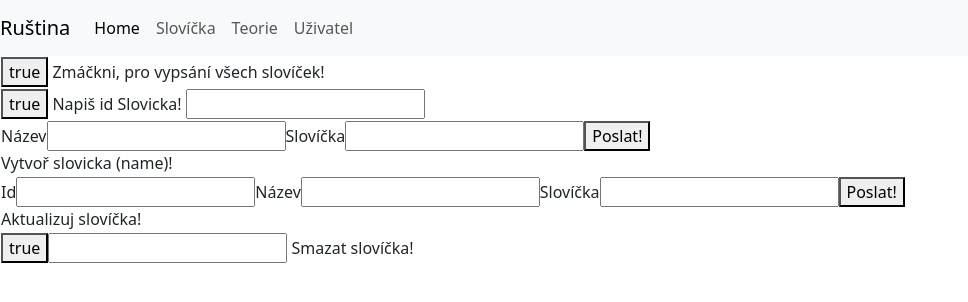
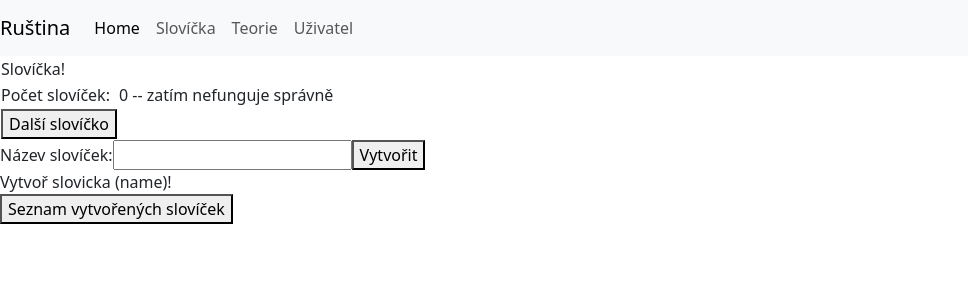
Before and after one commit to MiroMEE/seminarniPrace_frontend, an Angular app: page /slovicka in a window 1280 px wide. Shown: the top 302 px of the page, without its empty margins (0-968 px from the left). Built offline with nearby package versions, Linux system fonts and the light colour scheme.

Commit message:
ruština slovnicek ukladani-aktualizovani-mazani-zobrazovani 1

```diff
--- a/src/app/components/slovicka/slovicka.component.html
+++ b/src/app/components/slovicka/slovicka.component.html
@@ -1,48 +1,52 @@
 <table>
     <tr>
-        <td>
-            <button [disabled]="dBvsechnaSlovicka" (click)="button_vsechnaSlovicka()">{{!dBvsechnaSlovicka}}</button>
-            {{_vsechnaSlovicka}}
-        </td>
+        <td>Slovíčka!</td>
+        <td *ngIf="!vytvoreniXaktualizovani">id:{{_id}}</td>
     </tr>
     <tr>
-        <td>
-            <button [disabled]="dBvypisSlovicka" (click)="button_vypisSlovicek()">{{!dBvypisSlovicka}}</button>
-            {{_vypisSlovicka}}
-            <input #inVypisSlovicka>
-        </td>
+        <td>Počet slovíček:</td>
+        <td>{{buttonDalsiSlovicko}} -- zatím nefunguje správně</td>
     </tr>
+    <tr *ngFor="let slovicko of slovicka_json; index as i">
+        <td>[{{slovicko.first}}] to [{{slovicko.second}}]</td>
+        <button *ngIf="!slovicko_input" (click)="slovicko_input_arr = i;slovicko_input = !slovicko_input">Aktualizovat</button>
+    </tr>
+    <div *ngIf="slovicko_input">
+        <td><input #_first [value]="slovicka_json[slovicko_input_arr].first"></td>
+        <td><input #_second [value]="slovicka_json[slovicko_input_arr].second"></td>
+        <button (click)="slovicko_input = !slovicko_input; slovicka_json[slovicko_input_arr] = {first:_first.value,second:_second.value};">Save</button>
+        <button (click)="slovicko_input = !slovicko_input; slovicka_json.splice(slovicko_input_arr,1)">Remove</button>
+    </div>
     <tr>
         <td>
-            <form [formGroup]="vytvareniSlovicka" (ngSubmit)="button_vytvorSlovicka()">
-                <label>Název</label>
-                <input type="text" name="name" formControlName="name">
-                <label>Slovíčka</label>
-                <input type="text" name="Slovicka_json" formControlName="Slovicka_json">
-                <button type="submit">Poslat!</button>
-            </form>
-            {{_vytvorSlovicko}}
-        </td>
-    </tr>
-    <tr>
-        <td>
-            <form [formGroup]="aktualizovatSlovicka" (ngSubmit)="button_updateSlovicka()">
-                <label>Id</label>
-                <input type="text" name="id" formControlName="id">
-                <label>Název</label>
-                <input type="text" name="name" formControlName="name">
-                <label>Slovíčka</label>
-                <input type="text" name="Slovicka_json" formControlName="Slovicka_json">
-                <button type="submit">Poslat!</button>
-            </form>
-            {{_aktualizovatSlovicka}}
-        </td>
-    </tr>
-    <tr>
-        <td>
-            <button [disabled]="dBsmazatSlovicka" (click)="button_smazatSlovicka()">{{!dBsmazatSlovicka}}</button>
-            <input #inSmazatSlovicka>
-            {{_smazatSlovicka}}
+            <button (click)="slovicko_input_arr = slovicka_json.length; slovickoAdd(); slovicko_input = !slovicko_input">Další slovíčko</button>
         </td>
     </tr>
 </table>
+<!-- Send -->
+<div *ngIf="vytvoreniXaktualizovani">
+    <form [formGroup]="vytvareniSlovicka" (ngSubmit)="button_vytvorSlovicka()">
+        <label>Název slovíček:</label>
+        <input type="text" name="name" formControlName="name">
+        <button type="submit">Vytvořit</button>
+    </form>
+    {{_vytvorSlovicko}}
+</div>
+<div *ngIf="!vytvoreniXaktualizovani">
+    <button (click)="vytvoreniXaktualizovani = !vytvoreniXaktualizovani; buttonDalsiSlovicko = 0">Zrušit aktualizovani</button>
+    <form [formGroup]="aktualizovatSlovicka" (ngSubmit)="button_updateSlovicka()">
+        <label>Aktualizovat název</label>
+        <input type="text" name="name" formControlName="name">
+        <button type="submit">Aktualizovat</button>
+    </form>
+    {{_aktualizovatSlovicka}}
+</div>
+
+<button (click)="button_vsechnaSlovicka()">Seznam vytvořených slovíček</button>
+<table *ngIf="vytvoreniXaktualizovani">
+    <tr *ngFor="let slovicko of _vsechnaSlovicka">
+        <td>{{slovicko.name}}</td>
+        <button (click)="vytvor_aktulizuj(slovicko._id)">Aktualizovat</button>
+        <button (click)="button_smazatSlovicka(slovicko._id)">Smazat!</button>
+    </tr>
+</table>
--- a/src/app/components/slovicka/slovicka.component.ts
+++ b/src/app/components/slovicka/slovicka.component.ts
@@ -14,63 +14,82 @@ export class SlovickaComponent {
   //input
   @ViewChild('inVypisSlovicka') public inVypisSlovicka!: ElementRef;
   @ViewChild('inSmazatSlovicka') public inSmazatSlovicka!: ElementRef;
+  @ViewChild('_first') public _first!: ElementRef;
+  @ViewChild('_second') public _second!: ElementRef;
 
   //vypis - string
   public _vytvorSlovicko:string = "Vytvoř slovicka (name)!";
-  public _vsechnaSlovicka:string = "Zmáčkni, pro vypsání všech slovíček!";
   public _vypisSlovicka:string = "Napiš id Slovicka!";
   public _aktualizovatSlovicka:string = "Aktualizuj slovíčka!";
   public _smazatSlovicka:string = "Smazat slovíčka!";
 
   // disabled button
-  public dBvsechnaSlovicka:boolean = true;
   public dBvypisSlovicka:boolean = true;
   public dBsmazatSlovicka:boolean = true;
 
+  //proVytvoreniJSONU
+  public slovicko_input_arr:number = 0;
+  public slovicko_input:boolean = false;
+  public _id:string = "id";
+  public _vsechnaSlovicka:any = [];
+  public vytvoreniXaktualizovani:boolean = true;
+  public slovicka_json:any = [];
+  public buttonDalsiSlovicko:number = this.slovicka_json.length;
   // Formuláře
   public vytvareniSlovicka = this.formbuilder.group({
     name: '',
-    Slovicka_json: ''
+    slovicka_json: ''
   });
   public aktualizovatSlovicka = this.formbuilder.group({
     id: '',
     name: '',
-    Slovicka_json: ''
+    slovicka_json: ''
   })
   //methods
+
   public button_vsechnaSlovicka():void{
-    this.dBvsechnaSlovicka = true;
-    this.Slovicka.vsechnaSlovicka().subscribe((value:object[])=>{
-      this._vsechnaSlovicka = JSON.stringify(value);
+    this.Slovicka.vsechnaSlovicka().subscribe((value:string)=>{
+      this._vsechnaSlovicka = value;
     })
   }
-  public button_vypisSlovicek():void{
-    const hodnota = this.inVypisSlovicka.nativeElement
-    this.Slovicka.vypsatSlovicko(hodnota.value).subscribe((value:object)=>{
-      hodnota.value = "";
-      hodnota.parentNode.parentNode.style.backgroundColor = "green";
-      this._vypisSlovicka = JSON.stringify(value);
-      this.dBvypisSlovicka = true;
-    });
-  }
   public button_vytvorSlovicka():void{
+    this.buttonDalsiSlovicko = 0;
+    this.vytvareniSlovicka.controls.slovicka_json.setValue(JSON.stringify(this.slovicka_json));
     this.Slovicka.vytvoritSlovicka(this.vytvareniSlovicka.value).subscribe((value:object)=>{
+      this.slovicka_json = [];
       this._vytvorSlovicko = JSON.stringify(value);
     });
   }
   public button_updateSlovicka():void{
+    this.aktualizovatSlovicka.controls.slovicka_json.setValue(JSON.stringify(this.slovicka_json));
+    this.aktualizovatSlovicka.controls.id.setValue(this._id);
     const filtrujese = this.filterEmptyFields(this.aktualizovatSlovicka.value)
     this.Slovicka.aktualizovatSlovicka(filtrujese).subscribe((value:object)=>{
       this._aktualizovatSlovicka = JSON.stringify(value);
+      this.vytvoreniXaktualizovani = !this.vytvoreniXaktualizovani;
+      this.button_vsechnaSlovicka();
     })
   }
-  public button_smazatSlovicka():void{
-    this.Slovicka.smazatSlovicka({id:this.inSmazatSlovicka.nativeElement.value}).subscribe((value:object)=>{
+  public button_smazatSlovicka(smazat:string):void{
+    this.Slovicka.smazatSlovicka({id:smazat}).subscribe((value:object)=>{
       this._smazatSlovicka = JSON.stringify(value);
+      this.button_vsechnaSlovicka();
     })
   }
+
+  public slovickoAdd():void{
+    this.buttonDalsiSlovicko += 1;
+    this.slovicka_json.push({first:"",second:""});
+  }
+  public vytvor_aktulizuj(id:string){
+    this.Slovicka.vypsatSlovicko(id).subscribe((value:any)=>{
+      this.slovicka_json = JSON.parse(value.slovicka_json);
+      this.buttonDalsiSlovicko = this.slovicka_json.length;
+    });
+    this.vytvoreniXaktualizovani = !this.vytvoreniXaktualizovani;
+    this._id = id;
+  }
   public ngOnInit():void{
-    this.dBvsechnaSlovicka = false;
     this.dBvypisSlovicka = false;
     this.dBsmazatSlovicka = false;
   }
--- a/src/app/services/slovicka.service.ts
+++ b/src/app/services/slovicka.service.ts
@@ -10,7 +10,7 @@ export class SlovickaService {
 
   public vytvoritSlovicka(start_value:any): any{
     try {
-      return this.http.post(this.URL+"vytvoritSlovicka",{name:start_value.name,teorie_json:JSON.stringify(start_value.teorie_json)});
+      return this.http.post(this.URL+"vytvoritSlovicka",start_value);
     } catch (error:any) {
       return error.message;
     }
```
